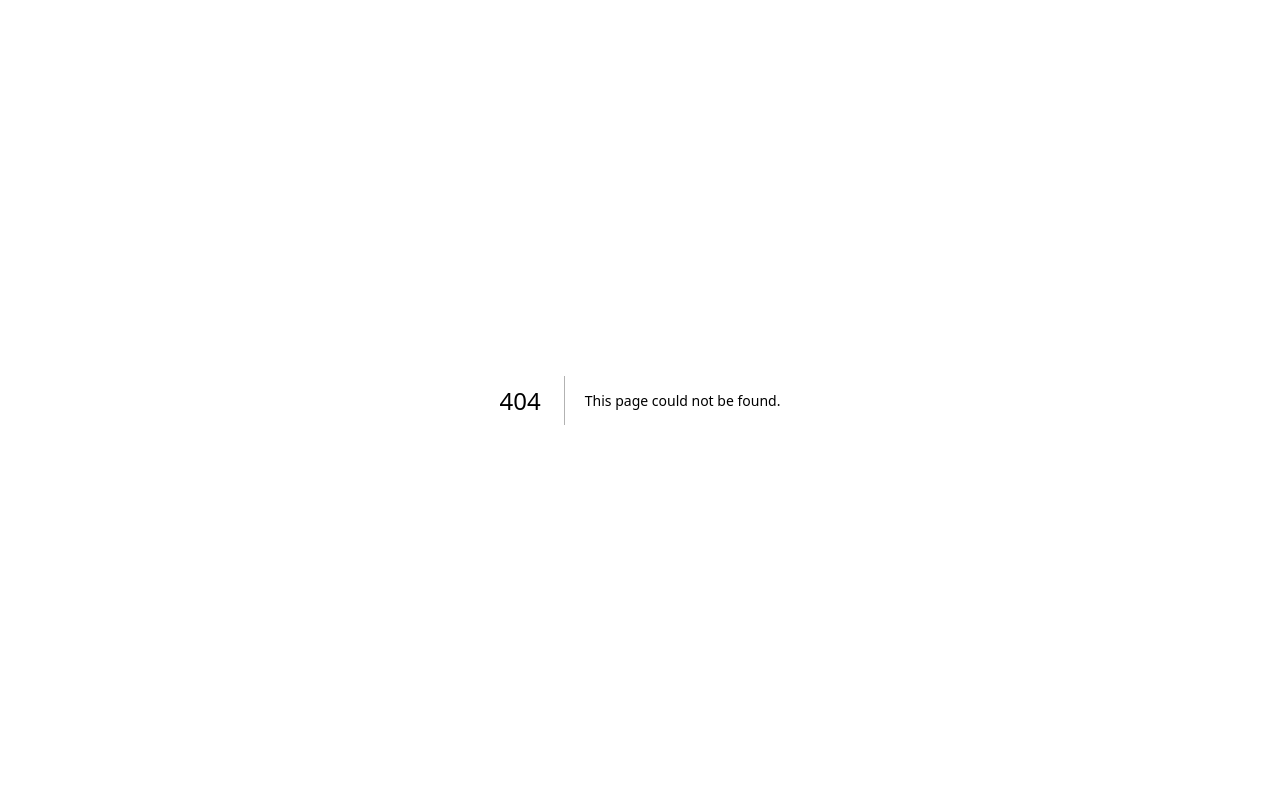
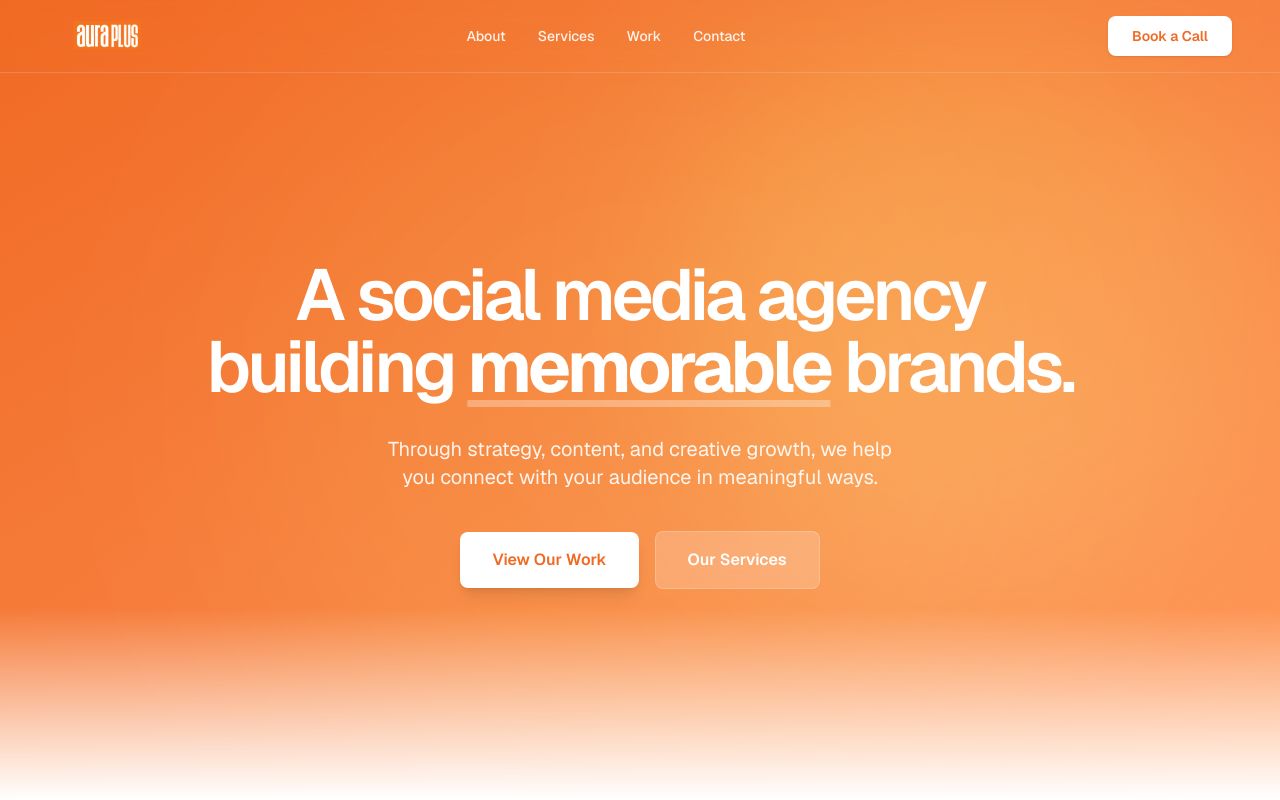
Before and after one commit to theashwinyadav-ux/auraplus, a Next.js app: page /Contact in a window 1280 px wide. Before the commit this address had no page. Shown: the top 800 px of the page. Built offline with nearby package versions, Linux system fonts and the light colour scheme.

Commit message:
Fix syntax error in route pages

```diff
--- /dev/null
+++ b/src/app/About-Us/page.tsx
@@ -0,0 +1,5 @@
+import HomePageLayout from "@/components/layout/HomePageLayout";
+
+export default function Page() {
+  return <HomePageLayout />;
+}
--- /dev/null
+++ b/src/app/Contact/page.tsx
@@ -0,0 +1,5 @@
+import HomePageLayout from "@/components/layout/HomePageLayout";
+
+export default function Page() {
+  return <HomePageLayout />;
+}
--- /dev/null
+++ b/src/app/Our-Work/page.tsx
@@ -0,0 +1,5 @@
+import HomePageLayout from "@/components/layout/HomePageLayout";
+
+export default function Page() {
+  return <HomePageLayout />;
+}
--- /dev/null
+++ b/src/app/Services/page.tsx
@@ -0,0 +1,5 @@
+import HomePageLayout from "@/components/layout/HomePageLayout";
+
+export default function Page() {
+  return <HomePageLayout />;
+}
--- a/src/app/page.tsx
+++ b/src/app/page.tsx
@@ -1,29 +1,5 @@
-import Header from "@/components/layout/Header";
-import Hero from "@/components/sections/Hero";
-import LogoTicker from "@/components/sections/LogoTicker";
-import AboutUs from "@/components/sections/AboutUs";
-import Services from "@/components/sections/Services";
-import CaseStudies from "@/components/sections/CaseStudies";
-import Contact from "@/components/sections/Contact";
-import Footer from "@/components/layout/Footer";
-import BookingModal from "@/components/ui/BookingModal";
+import HomePageLayout from "@/components/layout/HomePageLayout";
 
 export default function Home() {
-  return (
-    <>
-      <Header />
-      <main className="flex-1">
-        <Hero />
-        <LogoTicker />
-        <AboutUs />
-        <Services />
-        <CaseStudies />
-        <Contact />
-      </main>
-      <Footer />
-
-      {/* Global Modals */}
-      <BookingModal />
-    </>
-  );
+  return <HomePageLayout />;
 }
--- a/src/components/layout/Header.tsx
+++ b/src/components/layout/Header.tsx
@@ -42,10 +42,10 @@ export default function Header() {
         <nav className={`hidden md:flex items-center gap-8 text-sm font-medium transition-colors duration-300 ${
           isScrolled ? "text-gray-600" : "text-white/90"
         }`}>
-          <Link href="/#about" className={`transition-colors ${isScrolled ? "hover:text-brand-primary" : "hover:text-white"}`}>About</Link>
-          <Link href="/#services" className={`transition-colors ${isScrolled ? "hover:text-brand-primary" : "hover:text-white"}`}>Services</Link>
-          <Link href="/#work" className={`transition-colors ${isScrolled ? "hover:text-brand-primary" : "hover:text-white"}`}>Work</Link>
-          <Link href="/#contact" className={`transition-colors ${isScrolled ? "hover:text-brand-primary" : "hover:text-white"}`}>Contact</Link>
+          <Link href="/About-Us" className={`transition-colors ${isScrolled ? "hover:text-[#f06a23]" : "hover:text-white"}`}>About</Link>
+          <Link href="/Services" className={`transition-colors ${isScrolled ? "hover:text-[#f06a23]" : "hover:text-white"}`}>Services</Link>
+          <Link href="/Our-Work" className={`transition-colors ${isScrolled ? "hover:text-[#f06a23]" : "hover:text-white"}`}>Work</Link>
+          <Link href="/Contact" className={`transition-colors ${isScrolled ? "hover:text-[#f06a23]" : "hover:text-white"}`}>Contact</Link>
         </nav>
 
         <div className="flex items-center gap-4">
--- /dev/null
+++ b/src/components/layout/HomePageLayout.tsx
@@ -0,0 +1,60 @@
+"use client";
+
+import { useEffect } from "react";
+import { usePathname } from "next/navigation";
+import Header from "@/components/layout/Header";
+import Hero from "@/components/sections/Hero";
+import LogoTicker from "@/components/sections/LogoTicker";
+import AboutUs from "@/components/sections/AboutUs";
+import Services from "@/components/sections/Services";
+import CaseStudies from "@/components/sections/CaseStudies";
+import Contact from "@/components/sections/Contact";
+import Footer from "@/components/layout/Footer";
+import BookingModal from "@/components/ui/BookingModal";
+
+function ScrollHandler() {
+  const pathname = usePathname();
+
+  useEffect(() => {
+    let targetId = "";
+    if (pathname.toLowerCase() === "/about-us") targetId = "about";
+    if (pathname.toLowerCase() === "/services") targetId = "services";
+    if (pathname.toLowerCase() === "/our-work") targetId = "work";
+    if (pathname.toLowerCase() === "/contact") targetId = "contact";
+
+    if (targetId) {
+      const element = document.getElementById(targetId);
+      if (element) {
+        // Small timeout to ensure rendering is complete
+        setTimeout(() => {
+          element.scrollIntoView({ behavior: "smooth" });
+        }, 50);
+      }
+    } else if (pathname === "/") {
+      window.scrollTo({ top: 0, behavior: "smooth" });
+    }
+  }, [pathname]);
+
+  return null;
+}
+
+export default function HomePageLayout() {
+  return (
+    <>
+      <ScrollHandler />
+      <Header />
+      <main className="flex-1">
+        <Hero />
+        <LogoTicker />
+        <AboutUs />
+        <Services />
+        <CaseStudies />
+        <Contact />
+      </main>
+      <Footer />
+
+      {/* Global Modals */}
+      <BookingModal />
+    </>
+  );
+}
```
